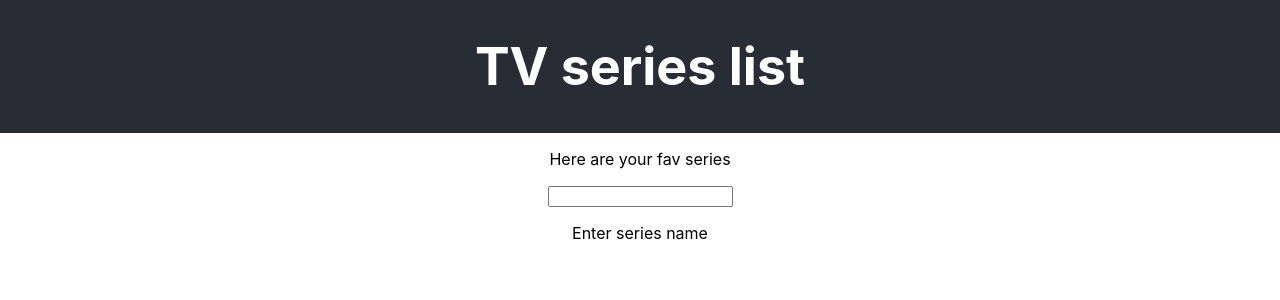
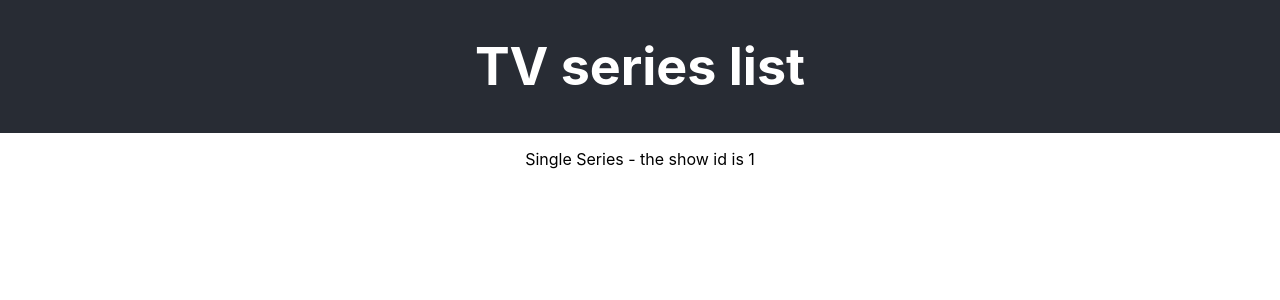
Before and after one commit to dan-kiss-dev-this/react-review-project, a React (Create React App) app: page /series/1 in a window 1280 px wide. Shown: the top 300 px of the page. Built offline with nearby package versions, Linux system fonts and the light colour scheme.

Commit message:
setup react-router-dom with dynamic routing

```diff
--- a/package.json
+++ b/package.json
@@ -5,6 +5,7 @@
   "dependencies": {
     "react": "^16.8.4",
     "react-dom": "^16.8.4",
+    "react-router-dom": "^4.4.0",
     "react-scripts": "2.1.8",
     "whatwg-fetch": "^3.0.0"
   },
--- a/src/components/App/App.js
+++ b/src/components/App/App.js
@@ -1,7 +1,6 @@
 import React, { Component } from 'react';
 import './App.css';
-import Intro from '../Intro/intro';
-import Series from '../../containers/Series/index'
+import Main from '../Main/index'
 
 class App extends Component {
 
@@ -11,9 +10,7 @@ class App extends Component {
         <header className="App-header">
           <h1>TV series list</h1>
         </header>
-        <Intro message='Here are your fav series'/>
-
-        <Series />
+        <Main />
       </div>
     );
   }
--- /dev/null
+++ b/src/components/Main/index.js
@@ -0,0 +1,13 @@
+import React from 'react';
+import { Switch, Route } from 'react-router-dom';
+import Series from '../../containers/Series/index';
+import SingleSeries from '../../containers/SingleSeries/index';
+
+const Main = props => (
+    <Switch>
+        <Route exact path='/' component={Series} />
+        <Route path='/series/:id' component={SingleSeries} />
+    </Switch>
+);
+
+export default Main;
--- a/src/containers/Series/index.js
+++ b/src/containers/Series/index.js
@@ -2,6 +2,7 @@ import React, { Component } from 'react';
 import 'whatwg-fetch';
 import SeriesList from '../../components/SeriesList/index';
 import Loader from '../../components/Loader/';
+import Intro from '../../components/Intro/intro';
 
 class Series extends Component {
     state = {
@@ -24,6 +25,7 @@ class Series extends Component {
 
         return (
             <div>
+                <Intro message='Here are your fav series'/>
                 <div>
                     <input
                     value={seriesName}
--- /dev/null
+++ b/src/containers/SingleSeries/index.js
@@ -0,0 +1,14 @@
+import React, { Component } from 'react';
+
+class SingleSeries extends Component {
+    render() {
+        console.log(this.props);
+        return (
+            <div>
+                <p>Single Series - the show id is {this.props.match.params.id}</p>
+            </div>
+        );
+    }
+}
+
+export default SingleSeries;
--- a/src/index.js
+++ b/src/index.js
@@ -6,6 +6,7 @@ import './index.css';
 import App from './components/App/App';
 //service worker gets app to load faster
 import * as serviceWorker from './serviceWorker';
+import { BrowserRouter } from 'react-router-dom';
 
 
 // const getCurrentDate = () => {
@@ -21,7 +22,9 @@ import * as serviceWorker from './serviceWorker';
 // ReactDOM.render(greeting, document.getElementById('root'));
 
 
-ReactDOM.render(<App />, document.getElementById('root'));
+ReactDOM.render(<BrowserRouter>
+    <App />
+</BrowserRouter>, document.getElementById('root'));
 
 
 // If you want your app to work offline and load faster, you can change
```
Also changed, not shown: 1 other file (tests, documents, lock files or other folders).
